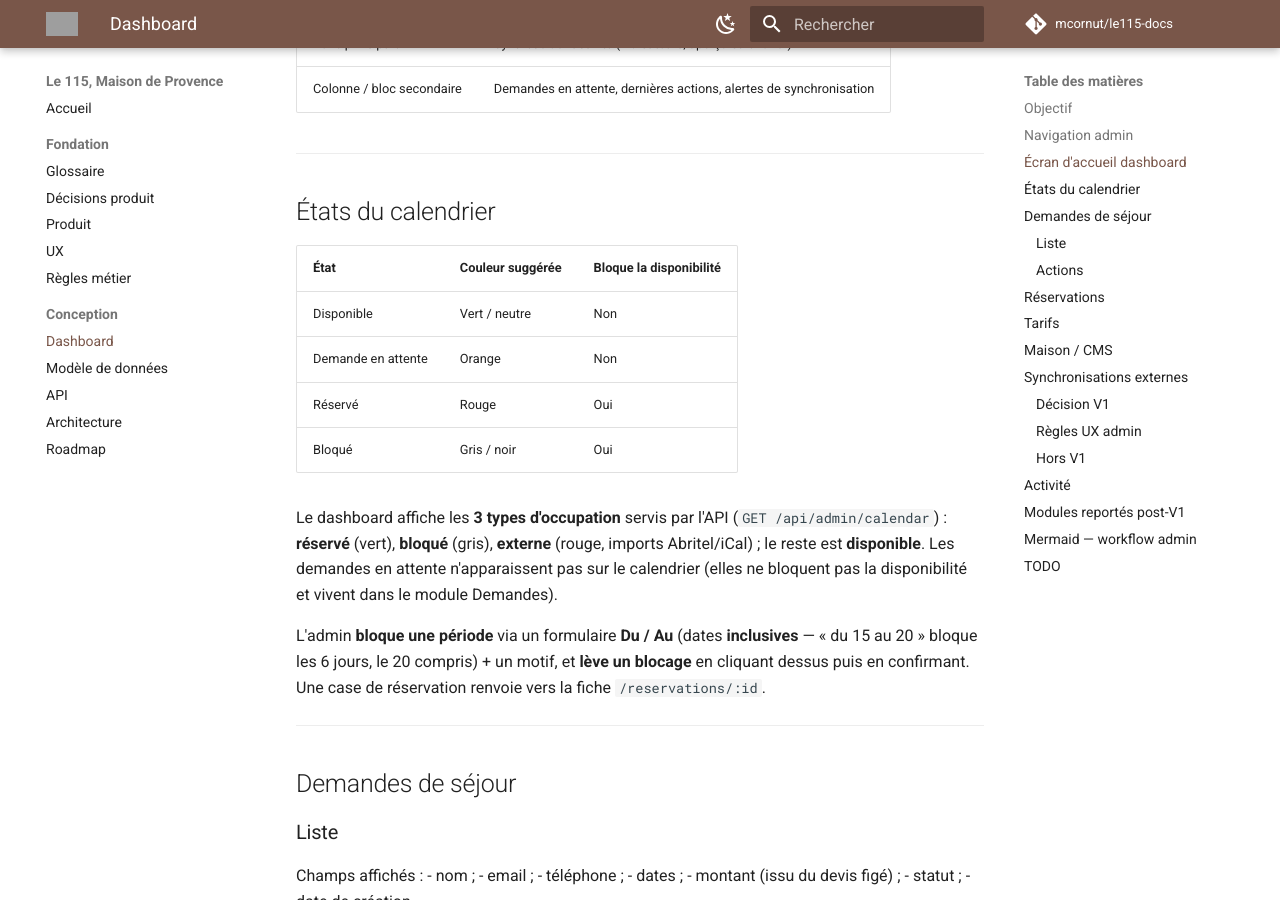
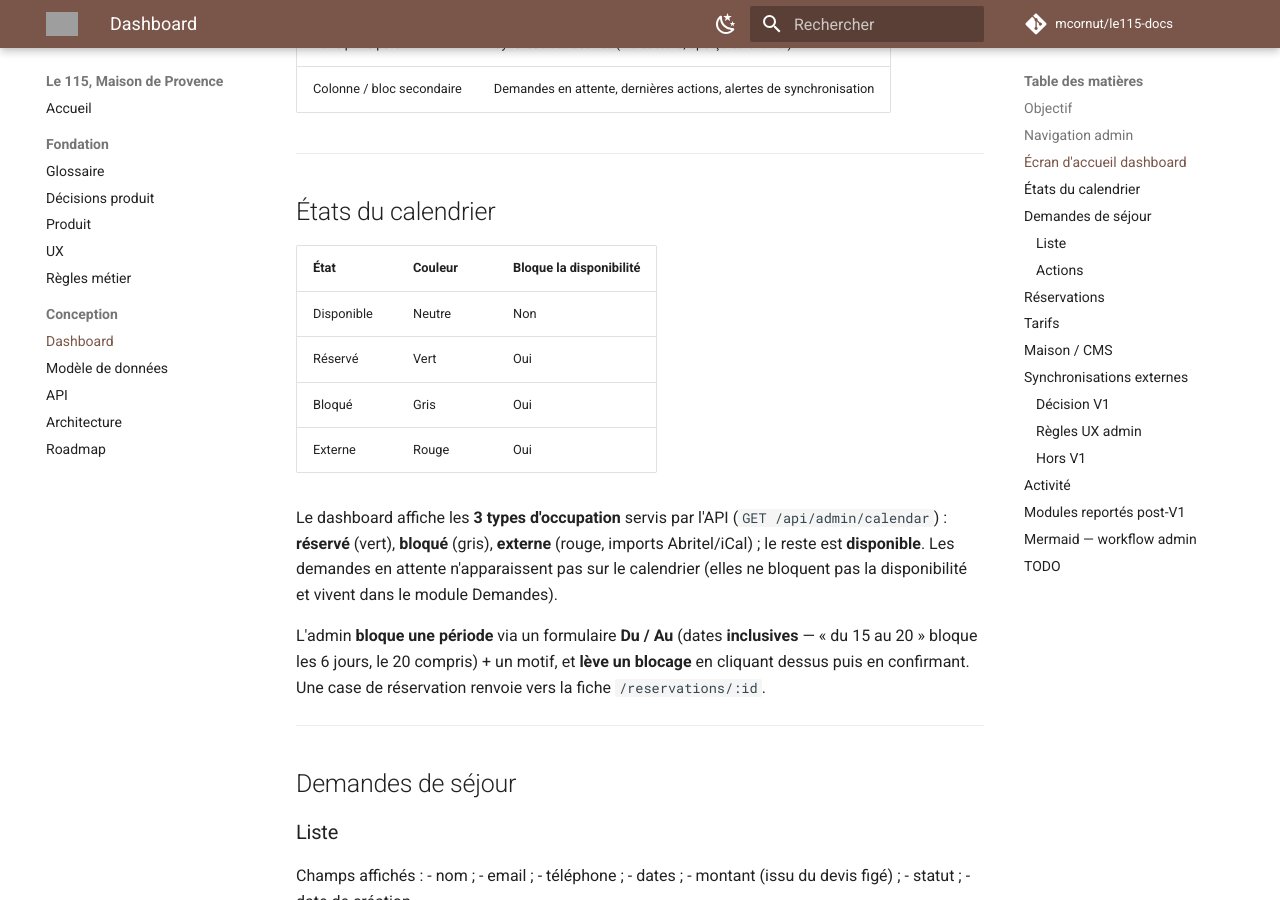
Before and after one commit to mcornut/le115-docs, an MkDocs documentation site: the page built from docs/04-Dashboard.md, in a window 1280 px wide and 900 px high, scrolled down 1542 px. Built offline with MkDocs 1.6.1 and Material for MkDocs 9.7.7, drawn with Linux system fonts in a browser that asks for light colours; comment, search, counter and statistics services are not loaded; grey boxes are pictures that could not be loaded.

Commit message:
docs(dashboard): réconcilier la table des états du calendrier avec le livré
Réservé=vert, +Externe=rouge, retrait de « Demande en attente » (pas sur le calendrier).

Co-Authored-By: Claude Opus 4.8 <noreply@anthropic.com>

```diff
--- a/docs/04-Dashboard.md
+++ b/docs/04-Dashboard.md
@@ -54,12 +54,12 @@ sont couvertes par le module `Maison`.
 
 ## États du calendrier
 
-| État | Couleur suggérée | Bloque la disponibilité |
+| État | Couleur | Bloque la disponibilité |
 |---|---|---|
-| Disponible | Vert / neutre | Non |
-| Demande en attente | Orange | Non |
-| Réservé | Rouge | Oui |
-| Bloqué | Gris / noir | Oui |
+| Disponible | Neutre | Non |
+| Réservé | Vert | Oui |
+| Bloqué | Gris | Oui |
+| Externe | Rouge | Oui |
 
 Le dashboard affiche les **3 types d'occupation** servis par l'API
 (`GET /api/admin/calendar`) : **réservé** (vert), **bloqué** (gris),
```
